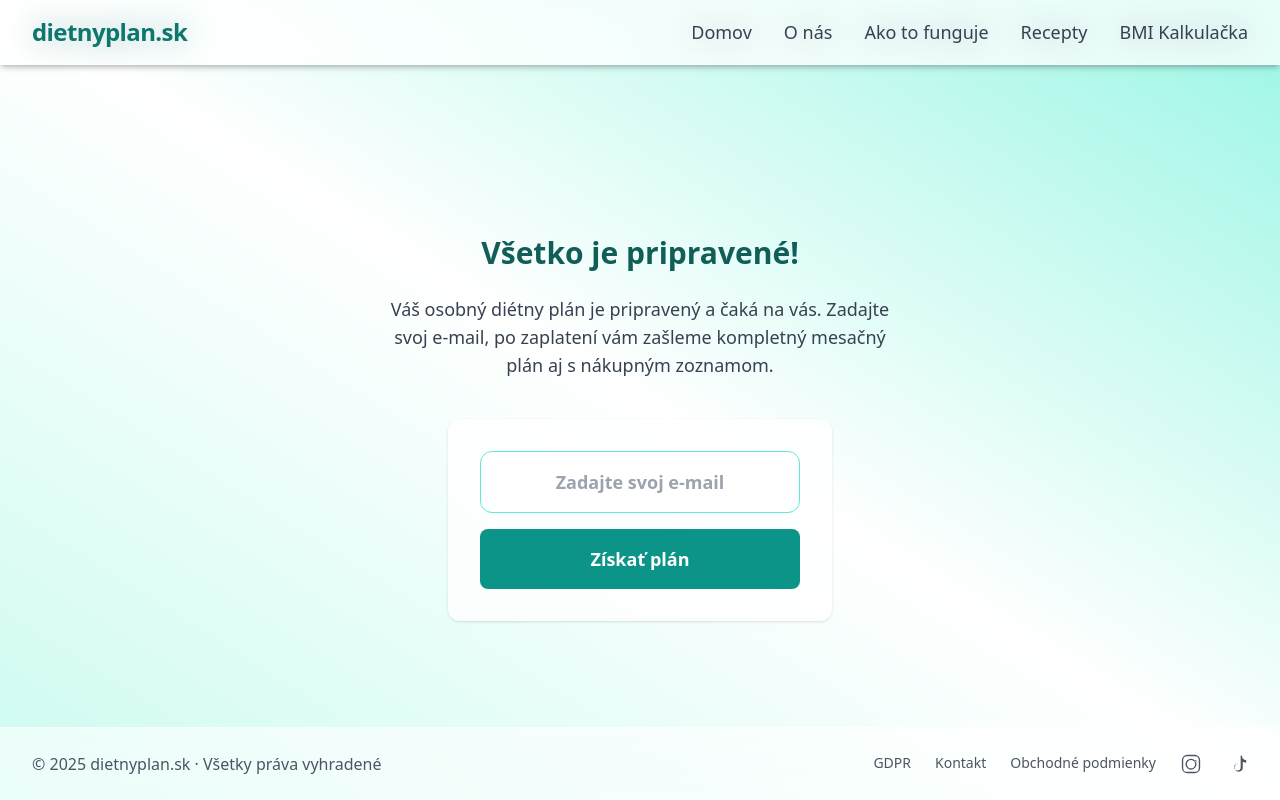
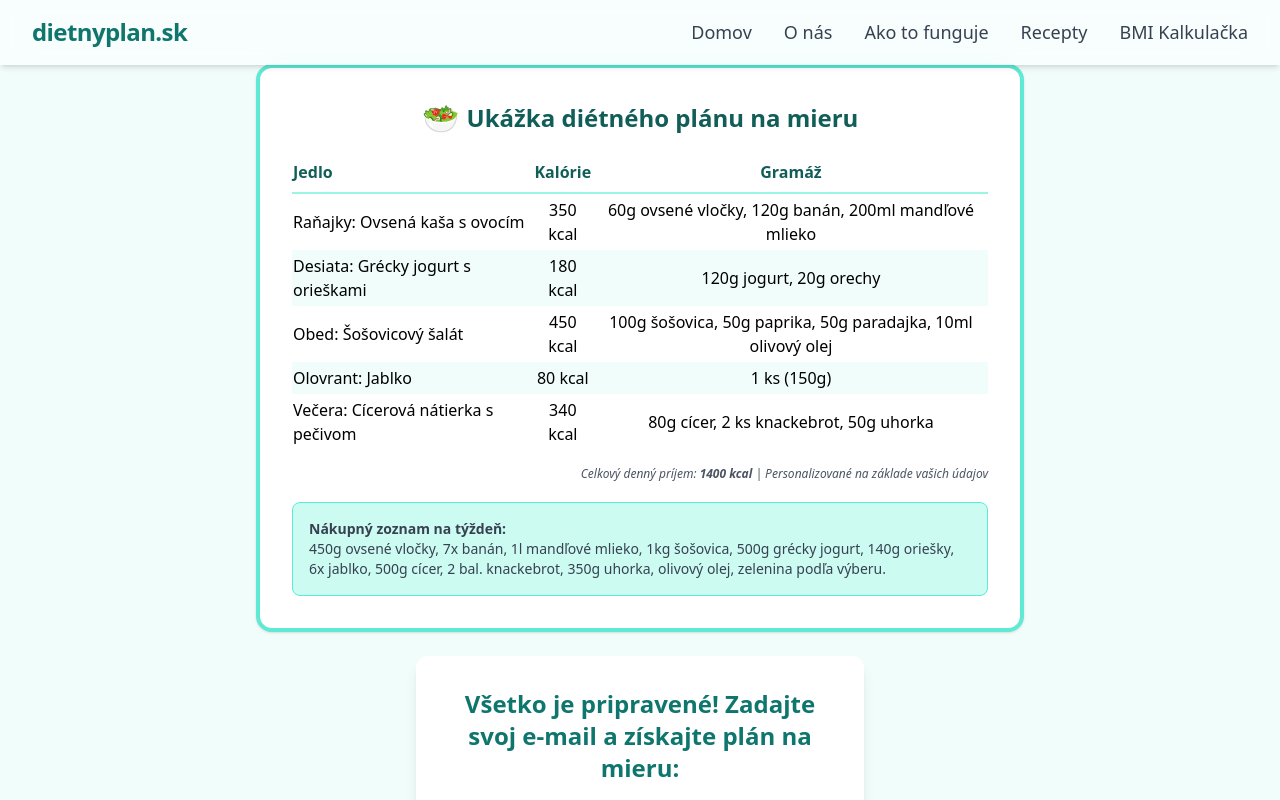
Before and after one commit to BantVegas/dietnyplan-frontend, a React (Vite) app: page /muz/vysledok in a window 1280 px wide. Shown: the top 800 px of the page. Built offline with nearby package versions, Linux system fonts and the light colour scheme.

Commit message:
Popis zmien

```diff
--- a/src/components/GenderSelect.tsx
+++ b/src/components/GenderSelect.tsx
@@ -43,7 +43,7 @@ export default function GenderSelect() {
 
   return (
     <div className="min-h-screen flex flex-col bg-gradient-to-tr from-teal-100 via-white to-teal-200">
-      <main className="flex-1 w-full flex flex-col items-center px-2">
+      <main className="flex-1 w-full flex flex-col items-center px-2 pt-14 sm:pt-16">
         {/* HERO + výber pohlavia */}
         <section className="w-full max-w-3xl flex flex-col items-center pt-8 sm:pt-14">
           <h1 className="text-3xl sm:text-5xl font-extrabold text-teal-700 mb-3 text-center drop-shadow">
@@ -53,7 +53,6 @@ export default function GenderSelect() {
             <b>Mesačný jedálniček + nákupný zoznam</b> online, prispôsobený presne tvojmu cieľu.
             Už <span className="text-teal-600 font-bold">300+ klientov</span> dosiahlo výsledky bez hladovania a obmedzení!
           </p>
-
         </section>
 
         {/* Výber pohlavia */}
--- a/src/components/ManHeight.tsx
+++ b/src/components/ManHeight.tsx
@@ -53,7 +53,7 @@ export default function ManHeight() {
   return (
     <div className="min-h-screen flex flex-col bg-gradient-to-tr from-teal-100 via-white to-teal-200">
       <Navbar />
-      <main className="flex-1 flex flex-col items-center pt-16 sm:pt-32 px-2">
+      <main className="flex-1 flex flex-col items-center pt-14 sm:pt-16 px-2">
         <h1 className="text-2xl sm:text-3xl font-extrabold mb-12 text-gray-900 text-center">
           Zadaj svoju výšku
         </h1>
--- a/src/components/ManVysledok.tsx
+++ b/src/components/ManVysledok.tsx
@@ -1,90 +1,107 @@
 import { useState } from "react";
-import axios from "axios";
-import Navbar from "./Navbar";
-import Footer from "./Footer";
 
-export default function ManVysledok() {
+const BACKEND_URL = import.meta.env.VITE_BACKEND_URL || "http://localhost:8080";
+
+export default function WomanVysledok() {
   const [email, setEmail] = useState("");
-  const [error, setError] = useState<string | null>(null);
+  const [error, setError] = useState("");
   const [loading, setLoading] = useState(false);
 
-  // Ukážkové dáta - uprav podľa tvojho flow
-  const data = {
-    name: "Meno",
-    age: 33,
-    gender: "male",
-    weight: 87,
-    height: 182,
-    goal: "schudnut",
-    preferences: "beef,eggs",
-    allergies: "nuts",
-    email: email,
+  // Statické údaje, príklad vzorového plánu
+  const samplePlan = {
+    calories: 1400,
+    meals: [
+      { name: "Raňajky: Ovsená kaša s ovocím", kcal: 350, grams: "60g ovsené vločky, 120g banán, 200ml mandľové mlieko" },
+      { name: "Desiata: Grécky jogurt s orieškami", kcal: 180, grams: "120g jogurt, 20g orechy" },
+      { name: "Obed: Šošovicový šalát", kcal: 450, grams: "100g šošovica, 50g paprika, 50g paradajka, 10ml olivový olej" },
+      { name: "Olovrant: Jablko", kcal: 80, grams: "1 ks (150g)" },
+      { name: "Večera: Cícerová nátierka s pečivom", kcal: 340, grams: "80g cícer, 2 ks knackebrot, 50g uhorka" },
+    ],
+    shoppingList:
+      "450g ovsené vločky, 7x banán, 1l mandľové mlieko, 1kg šošovica, 500g grécky jogurt, 140g oriešky, 6x jablko, 500g cícer, 2 bal. knackebrot, 350g uhorka, olivový olej, zelenina podľa výberu."
   };
 
   const handleSubmit = async (e: React.FormEvent) => {
     e.preventDefault();
-    setError(null);
+    setError("");
+    setLoading(true);
 
-    // Validácia emailu
-    if (!email || !/\S+@\S+\.\S+/.test(email)) {
-      setError("Zadaj platný e-mail.");
-      return;
-    }
-    setLoading(true);
     try {
-      // PRIAMY BACKEND URL (všimni si: port 8080, /api/ prefix!)
-      const res = await axios.post(
-        "http://localhost:8080/api/create-checkout-session",
-        data,
-        {
-          headers: {
-            "Content-Type": "application/json",
-          },
-          withCredentials: false, // alebo true, ak potrebuješ cookies/session
-        }
-      );
-      window.location.href = res.data.url; // redirect na Stripe checkout
-    } catch (err: any) {
-      setError("Nepodarilo sa vytvoriť platbu. Skús to znova.");
+      const res = await fetch(`${BACKEND_URL}/create-checkout-session`, {
+        method: "POST",
+        headers: { "Content-Type": "application/json" },
+        body: JSON.stringify({ email }),
+      });
+      if (!res.ok) throw new Error("Chyba servera");
+      const data = await res.json();
+      window.location.href = data.url;
+    } catch {
+      setError("Nastala chyba pri odosielaní. Skús znova.");
     } finally {
       setLoading(false);
     }
   };
 
   return (
-    <div className="min-h-screen flex flex-col bg-gradient-to-tr from-teal-100 via-white to-teal-200">
-      <Navbar />
-      <main className="flex-1 flex flex-col items-center justify-center pt-32 px-2">
-        <h1 className="text-3xl font-extrabold mb-6 text-teal-800 text-center">
-          Všetko je pripravené!
-        </h1>
-        <p className="text-lg text-gray-700 mb-10 max-w-lg text-center">
-          Váš osobný diétny plán je pripravený a čaká na vás. Zadajte svoj e-mail, po zaplatení vám zašleme kompletný mesačný plán aj s nákupným zoznamom.
-        </p>
+    <div className="min-h-screen w-full flex flex-col items-center justify-center relative overflow-x-hidden bg-teal-50">
+      {/* Ukážka diétného plánu */}
+      <div className="mt-16 mb-6 w-full max-w-3xl mx-auto bg-white rounded-2xl shadow p-8 border-4 border-teal-300">
+        <h2 className="text-2xl font-extrabold text-teal-800 mb-4 text-center flex items-center justify-center gap-2">
+          <span className="text-3xl">🥗</span>
+          Ukážka diétného plánu na mieru
+        </h2>
+        <table className="w-full text-base mb-4">
+          <thead>
+            <tr className="text-teal-800 border-b-2 border-teal-200">
+              <th className="text-left py-2">Jedlo</th>
+              <th className="text-center">Kalórie</th>
+              <th className="text-center">Gramáž</th>
+            </tr>
+          </thead>
+          <tbody>
+            {samplePlan.meals.map((meal, idx) => (
+              <tr key={idx} className={idx % 2 === 1 ? "bg-teal-50" : ""}>
+                <td className="py-1">{meal.name}</td>
+                <td className="text-center py-1">{meal.kcal} kcal</td>
+                <td className="text-center py-1">{meal.grams}</td>
+              </tr>
+            ))}
+          </tbody>
+        </table>
+        <div className="text-right text-xs text-gray-600 italic mt-1">
+          Celkový denný príjem: <b>{samplePlan.calories} kcal</b> | Personalizované na základe vašich údajov
+        </div>
+        <div className="mt-5 p-4 rounded-lg bg-teal-100 border border-teal-300 text-sm text-gray-700">
+          <b>Nákupný zoznam na týždeň:</b><br />
+          {samplePlan.shoppingList}
+        </div>
+      </div>
+
+      {/* Formulár pre email */}
       <form
         onSubmit={handleSubmit}
-          className="flex flex-col items-center gap-4 w-full max-w-sm bg-white/80 rounded-xl p-8 shadow"
+        className="z-20 bg-white shadow-lg rounded-xl p-8 max-w-md w-full mx-auto flex flex-col gap-4 mb-12"
       >
+        <h1 className="text-2xl font-bold text-teal-700 mb-2 text-center">
+          Všetko je pripravené! Zadajte svoj e-mail a získajte plán na mieru:
+        </h1>
         <input
           type="email"
+          className="w-full p-4 border border-teal-300 rounded-lg text-lg"
+          placeholder="Tvoj email"
           value={email}
           onChange={e => setEmail(e.target.value)}
-            className="w-full px-5 py-4 rounded-xl border border-teal-300 text-lg text-center font-semibold focus:ring-2 focus:ring-teal-400 outline-none"
-            placeholder="Zadajte svoj e-mail"
           required
-            disabled={loading}
         />
-          {error && <div className="text-red-600 font-semibold">{error}</div>}
+        {error && <div className="text-red-500">{error}</div>}
         <button
           type="submit"
-            className={`w-full px-8 py-4 rounded-lg font-bold text-lg transition ${loading ? "bg-gray-400 cursor-not-allowed" : "bg-teal-600 text-white hover:bg-teal-700"}`}
+          className="w-full bg-teal-600 text-white py-3 rounded-lg font-bold hover:bg-teal-700 transition"
           disabled={loading}
         >
-            {loading ? "Prebieha presmerovanie..." : "Získať plán"}
+          {loading ? "Odosielam..." : "Získať diétny plán"}
         </button>
       </form>
-      </main>
-      <Footer />
     </div>
   );
 }
--- a/src/components/ManWeight.tsx
+++ b/src/components/ManWeight.tsx
@@ -42,7 +42,7 @@ export default function ManWeight() {
   return (
     <div className="min-h-screen flex flex-col bg-gradient-to-tr from-teal-100 via-white to-teal-200">
       <Navbar />
-      <main className="flex-1 flex flex-col md:flex-row justify-center items-center gap-12 w-full max-w-6xl mx-auto px-4 py-10">
+      <main className="flex-1 flex flex-col md:flex-row justify-center items-center gap-12 w-full max-w-6xl mx-auto px-4 py-10 pt-14 sm:pt-16">
         {/* Motivácia a obrázok vľavo */}
         <section className="flex-1 max-w-xl flex flex-col items-center md:items-start justify-center gap-8">
           <img
--- a/src/components/WomanVysledok.tsx
+++ b/src/components/WomanVysledok.tsx
@@ -1,18 +1,24 @@
 import { useState } from "react";
 
+const BACKEND_URL = import.meta.env.VITE_BACKEND_URL || "http://localhost:8080";
+
 export default function WomanVysledok() {
-  // Dummy údaje – tieto si ber z contextu/store alebo props
   const [email, setEmail] = useState("");
-  const age = 30;
-  const weight = 70;
-  const height = 170;
-  const name = "Eva";
-  const gender = "female";
-  const goal = "Udržať váhu";
-  const preferences = "bez mäsa";
-  const allergies = "laktóza";
   const [error, setError] = useState("");
   const [loading, setLoading] = useState(false);
+
+  const samplePlan = {
+    calories: 1400,
+    meals: [
+      { name: "Raňajky: Ovsená kaša s ovocím", kcal: 350, grams: "60g ovsené vločky, 120g banán, 200ml mandľové mlieko" },
+      { name: "Desiata: Grécky jogurt s orieškami", kcal: 180, grams: "120g jogurt, 20g orechy" },
+      { name: "Obed: Šošovicový šalát", kcal: 450, grams: "100g šošovica, 50g paprika, 50g paradajka, 10ml olivový olej" },
+      { name: "Olovrant: Jablko", kcal: 80, grams: "1 ks (150g)" },
+      { name: "Večera: Cícerová nátierka s pečivom", kcal: 340, grams: "80g cícer, 2 ks knackebrot, 50g uhorka" },
+    ],
+    shoppingList:
+      "450g ovsené vločky, 7x banán, 1l mandľové mlieko, 1kg šošovica, 500g grécky jogurt, 140g oriešky, 6x jablko, 500g cícer, 2 bal. knackebrot, 350g uhorka, olivový olej, zelenina podľa výberu."
+  };
 
   const handleSubmit = async (e: React.FormEvent) => {
     e.preventDefault();
@@ -20,16 +26,15 @@ export default function WomanVysledok() {
     setLoading(true);
 
     try {
-      const res = await fetch("http://localhost:8080/create-checkout-session", {
+      const res = await fetch(`${BACKEND_URL}/create-checkout-session`, {
         method: "POST",
         headers: { "Content-Type": "application/json" },
-        body: JSON.stringify({
-          name, age, gender, weight, height, goal, preferences, allergies, email,
-        }),
+        body: JSON.stringify({ email }),
       });
+      if (!res.ok) throw new Error("Chyba servera");
       const data = await res.json();
-      window.location.href = data.url; // presmeruje na Stripe Checkout
-    } catch (err) {
+      window.location.href = data.url;
+    } catch {
       setError("Nastala chyba pri odosielaní. Skús znova.");
     } finally {
       setLoading(false);
@@ -37,22 +42,9 @@ export default function WomanVysledok() {
   };
 
   return (
-    <div className="min-h-screen w-full flex flex-col items-center justify-center relative overflow-x-hidden">
-      {/* Hero obrázok cez overlay + blur */}
-      <div className="absolute inset-0 -z-10">
-        <img
-          src="/images/goal-udrzat.png"
-          alt="Hero pozadie"
-          className="w-full h-full object-cover object-center"
-          style={{
-            filter: "blur(2px) brightness(0.85)"
-          }}
-        />
-        <div className="absolute inset-0 bg-gradient-to-tr from-teal-100/80 via-white/60 to-teal-200/90" />
-      </div>
-      {/* Vzorový plán */}
-      <div className="mt-16 mb-6 w-full max-w-3xl mx-auto bg-white/95 rounded-2xl shadow-2xl p-8 border-4 border-teal-200 backdrop-blur-sm z-10">
-        <h2 className="text-2xl font-extrabold text-teal-800 mb-4 text-center tracking-tight flex items-center justify-center gap-2">
+    <div className="min-h-screen w-full flex flex-col items-center justify-center relative overflow-x-hidden bg-teal-50">
+      <div className="mt-16 mb-6 w-full max-w-3xl mx-auto bg-white rounded-2xl shadow p-8 border-4 border-teal-300">
+        <h2 className="text-2xl font-extrabold text-teal-800 mb-4 text-center flex items-center justify-center gap-2">
           <span className="text-3xl">🥗</span>
           Ukážka diétného plánu na mieru
         </h2>
@@ -60,50 +52,32 @@ export default function WomanVysledok() {
           <thead>
             <tr className="text-teal-800 border-b-2 border-teal-200">
               <th className="text-left py-2">Jedlo</th>
-              <th>Kalórie</th>
-              <th>Gramáž</th>
+              <th className="text-center">Kalórie</th>
+              <th className="text-center">Gramáž</th>
             </tr>
           </thead>
           <tbody>
-            <tr>
-              <td className="py-1">Raňajky: Ovsená kaša s ovocím</td>
-              <td className="text-center py-1">350 kcal</td>
-              <td className="text-center py-1">60g ovsené vločky, 120g banán, 200ml mandľové mlieko</td>
-            </tr>
-            <tr className="bg-teal-50">
-              <td className="py-1">Desiata: Grécky jogurt s orieškami</td>
-              <td className="text-center py-1">180 kcal</td>
-              <td className="text-center py-1">120g jogurt, 20g orechy</td>
-            </tr>
-            <tr>
-              <td className="py-1">Obed: Šošovicový šalát</td>
-              <td className="text-center py-1">450 kcal</td>
-              <td className="text-center py-1">100g šošovica, 50g paprika, 50g paradajka, 10ml olivový olej</td>
-            </tr>
-            <tr className="bg-teal-50">
-              <td className="py-1">Olovrant: Jablko</td>
-              <td className="text-center py-1">80 kcal</td>
-              <td className="text-center py-1">1 ks (150g)</td>
-            </tr>
-            <tr>
-              <td className="py-1">Večera: Cícerová nátierka s pečivom</td>
-              <td className="text-center py-1">340 kcal</td>
-              <td className="text-center py-1">80g cícer, 2 ks knackebrot, 50g uhorka</td>
-            </tr>
+            {samplePlan.meals.map((meal, idx) => (
+              <tr key={idx} className={idx % 2 === 1 ? "bg-teal-50" : ""}>
+                <td className="py-1">{meal.name}</td>
+                <td className="text-center py-1">{meal.kcal} kcal</td>
+                <td className="text-center py-1">{meal.grams}</td>
+              </tr>
+            ))}
           </tbody>
         </table>
         <div className="text-right text-xs text-gray-600 italic mt-1">
-          Celkový denný príjem: <b>1400 kcal</b> | Personalizované na základe vašich údajov
+          Celkový denný príjem: <b>{samplePlan.calories} kcal</b> | Personalizované na základe vašich údajov
         </div>
-        <div className="mt-5 p-4 rounded-lg bg-teal-100/70 border border-teal-300 text-sm text-gray-700">
+        <div className="mt-5 p-4 rounded-lg bg-teal-100 border border-teal-300 text-sm text-gray-700">
           <b>Nákupný zoznam na týždeň:</b><br />
-          450g ovsené vločky, 7x banán, 1l mandľové mlieko, 1kg šošovica, 500g grécky jogurt, 140g oriešky, 6x jablko, 500g cícer, 2 bal. knackebrot, 350g uhorka, olivový olej, zelenina podľa výberu.
+          {samplePlan.shoppingList}
         </div>
       </div>
-      {/* Formulár */}
+
       <form
         onSubmit={handleSubmit}
-        className="z-20 bg-white/95 shadow-lg rounded-xl p-8 max-w-md w-full mx-auto flex flex-col gap-4 mb-12"
+        className="z-20 bg-white shadow-lg rounded-xl p-8 max-w-md w-full mx-auto flex flex-col gap-4 mb-12"
       >
         <h1 className="text-2xl font-bold text-teal-700 mb-2 text-center">
           Všetko je pripravené! Zadajte svoj e-mail a získajte plán na mieru:
--- a/src/components/WomanWeight.tsx
+++ b/src/components/WomanWeight.tsx
@@ -42,7 +42,7 @@ export default function WomanWeight() {
   return (
     <div className="min-h-screen flex flex-col bg-gradient-to-tr from-teal-100 via-white to-teal-200">
       <Navbar />
-      <main className="flex-1 flex flex-col md:flex-row justify-center items-center gap-12 w-full max-w-6xl mx-auto px-4 py-10">
+      <main className="flex-1 flex flex-col md:flex-row justify-center items-center gap-12 w-full max-w-6xl mx-auto px-4 py-10 pt-14 sm:pt-16">
         {/* Motivácia a obrázok vľavo */}
         <section className="flex-1 max-w-xl flex flex-col items-center md:items-start justify-center gap-8">
           <img
```
Also changed, not shown: 1 other file (tests, documents, lock files or other folders). Lines whose indentation alone changed are shown as unchanged.
